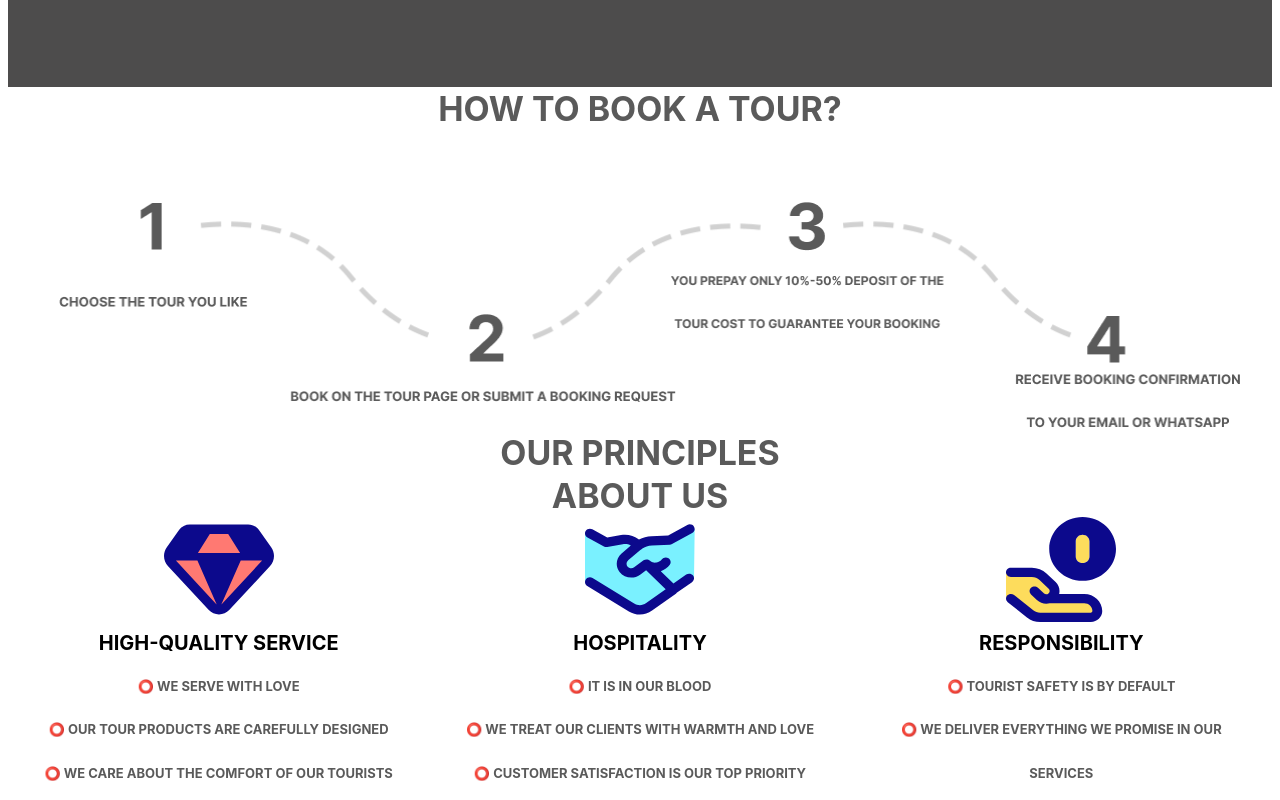
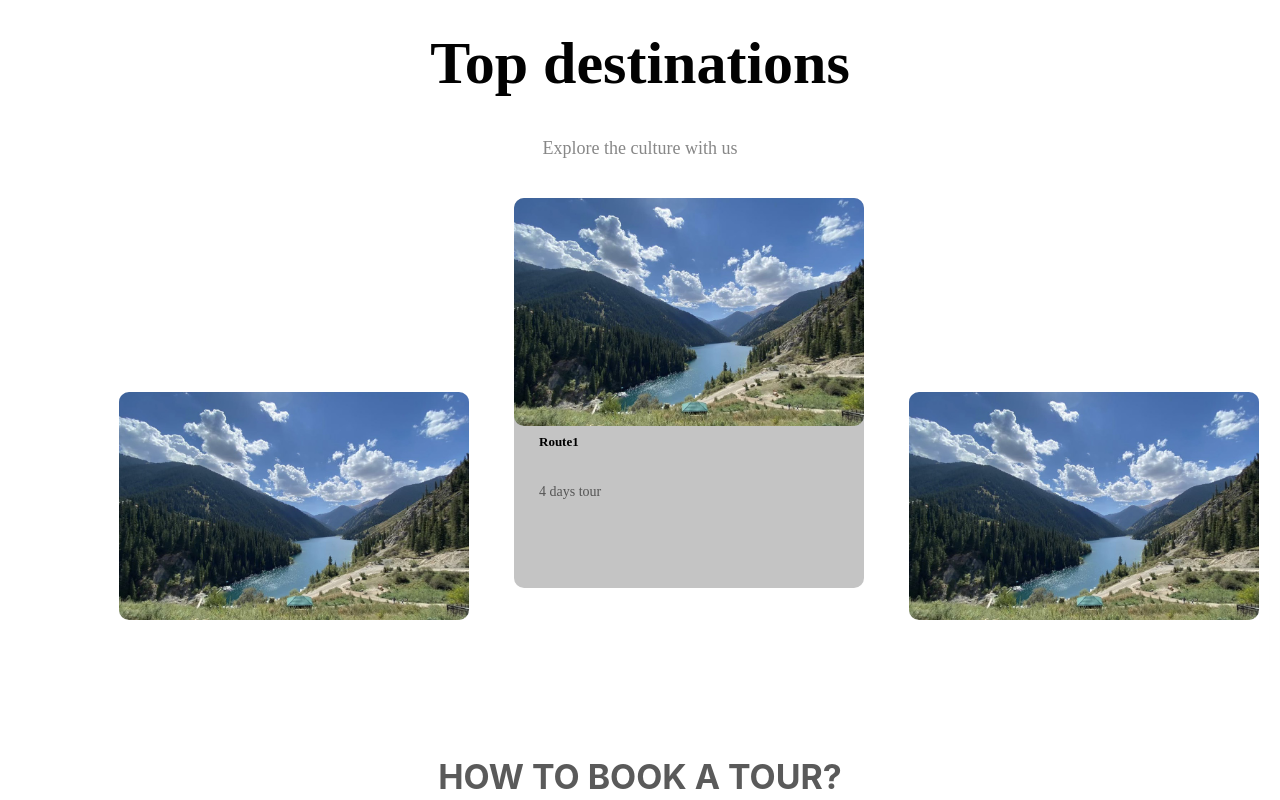
Before and after one commit to margulan-kalykul/skyway, an Angular app: page /home in a window 1280 px wide. Shown: the part 3160-3960 px from the top of the page. Built offline with nearby package versions, Linux system fonts and the light colour scheme.

Commit message:
Top destinations part + margins + pretty much main page is done

```diff
--- a/src/app/components/all-tours/all-tours.component.ts
+++ b/src/app/components/all-tours/all-tours.component.ts
@@ -48,11 +48,15 @@ export class AllToursComponent implements OnInit {
     }
     if (this.currentPart === this.multiTours.length-4) {
       this.isRightArrowShown = false;
-      this.isLeftArrowShown = true;
     }
     else {
       this.isRightArrowShown = true;
+    }
+    if (this.currentPart === 0) {
       this.isLeftArrowShown = false;
+    }
+    else {
+      this.isLeftArrowShown = true;
     }
   }
 
@@ -62,11 +66,15 @@ export class AllToursComponent implements OnInit {
     }
     if (this.currentPart === 0) {
       this.isLeftArrowShown = false;
-      this.isRightArrowShown = true;
     }
     else {
       this.isLeftArrowShown = true;
+    }
+    if (this.currentPart === this.multiTours.length-4) {
       this.isRightArrowShown = false;
+    }
+    else {
+      this.isRightArrowShown = true;
     }
   }
 
--- /dev/null
+++ b/src/app/components/top-destinations/top-destinations.component.css
@@ -0,0 +1,124 @@
+.header {
+    color: #020202;
+    font-size: 60px;
+    font-family: Poppins;
+    font-weight: 600;
+    line-height: 70px;
+    text-align: center;
+}
+
+.sub-header {
+    color: #878787;
+    font-size: 18px;
+    font-family: Poppins;
+    font-weight: 500;
+    line-height: 36px;
+    text-align: center;
+    margin-top: 32px;
+    margin-bottom: 32px;
+}
+
+.top-destinations-scroll {
+    display: flex;
+    justify-content: space-between;
+    width: min-content;
+    margin: auto;
+    overflow: hidden;
+}
+
+.list-cards {
+    display: flex;
+    gap: 45px;
+    padding-left: 45px;
+    padding-right: 45px;
+    /* overflow: hidden; */
+    width: 1140px;
+    height: 422px;
+    transition: transform 0.5s ease-in-out;
+}
+
+.full-card {
+    position: relative;
+    display: inline-block;
+    height: 390px;
+    width: 350px;
+    background-color: #C4C4C4;
+    border-radius: 10px;
+}
+
+.full-card-image {
+    width: 350px;
+    height: 228px;
+    border-radius: 10px;
+}
+
+.full-card-title {
+    color: black;
+    font-size: 13px;
+    font-family: Poppins;
+    font-weight: 600;
+    position: absolute;
+    line-height: 24px;
+    left: 10px;
+    width: 80%;
+    height: 50px;
+    padding-left: 15px;
+    padding-right: 15px;
+}
+
+.full-card-desc {
+    color: #555555;
+    font-size: 14px;
+    font-family: Poppins;
+    font-weight: 500;
+    position: relative;
+    line-height: 24px;
+    top: 50px;
+    left: 10px;
+    width: 80%;
+    height: 100px;
+    padding-left: 15px;
+    padding-right: 15px;
+}
+
+.half-card {
+    width: 350px;
+    height: 228px;
+    border-radius: 10px;
+    position: relative;
+    display: inline-block;
+    /* background-color: green; */
+    top: 194px;
+}
+
+.half-card-image {
+    width: 350px;
+    height: 228px;
+    border-radius: 10px;
+}
+
+.arrow-section {
+    display: inline-block;
+    position: relative;
+    width: 66px;
+    height: 422px;
+    z-index: 10;
+    background-color: white;
+}
+
+.arrow {
+    /* display: inline-block; */
+    position: relative;
+    top: 50%;
+    transform: translateY(-50%);
+    width: 64px;
+    height: 54px;
+    color: #737373;
+    border: 1px #E8E8E8 solid;
+    border-radius: 10px;
+    font-size: 27px;
+    line-height: 54px;
+    margin: auto;
+    /* padding: 10px; */
+    cursor: pointer;
+}
--- /dev/null
+++ b/src/app/components/top-destinations/top-destinations.component.html
@@ -0,0 +1,33 @@
+<div class="header">Top destinations</div>
+<div class="sub-header">Explore the culture with us</div>
+
+<div class="top-destinations-scroll">
+    <div class="arrow-section">
+      @if (isLeftArrowShown) {
+        <div class="arrow" (click)="prevMultiTours()">&#10094;</div>
+      }
+    </div>
+
+    <div class="list-cards" [style.transform]="'translateX(' + (-currentPart * 1185) + 'px)'">
+      @for (destination of destinations; track destination) {
+        <div class="half-card">
+            <img class="half-card-image" src="assets/images/simple-tour-card-example-1.png" alt="">
+        </div>
+        <div class="full-card">
+          <img class="full-card-image" src="assets/images/simple-tour-card-example-1.png" alt="">
+          <div class="full-card-title">{{ destination.route }}</div>
+          <div class="full-card-desc">4 days tour</div>
+        </div>
+        <div class="half-card">
+            <img class="half-card-image" src="assets/images/simple-tour-card-example-1.png" alt="">
+        </div>
+      }
+    </div>
+
+    <div class="arrow-section">
+      @if (isRightArrowShown) {
+        <div class="arrow" (click)="nextMultiTours()">&#10095;</div>
+      }
+    </div>
+
+</div>
--- /dev/null
+++ b/src/app/components/top-destinations/top-destinations.component.ts
@@ -0,0 +1,82 @@
+import { Component } from '@angular/core';
+import { ToursService } from '../../services/tours.service';
+import { Tour } from '../../models/interfaces';
+
+@Component({
+  selector: 'app-top-destinations',
+  standalone: true,
+  imports: [],
+  templateUrl: './top-destinations.component.html',
+  styleUrl: './top-destinations.component.css'
+})
+export class TopDestinationsComponent {
+  destinations: Tour[];
+  headers_list: string[];
+  currentPart = 0;
+  isRightArrowShown = true;
+  isLeftArrowShown = false;
+
+  constructor(private toursService: ToursService) {
+    this.destinations = [];
+    this.headers_list = [];
+  }
+
+  ngOnInit(): void {
+    this.getTours();
+    // this.getHeaders();
+  }
+
+  nextMultiTours(): void {
+    if (this.currentPart < this.destinations.length-4) {
+      this.currentPart++;
+    }
+    if (this.currentPart === this.destinations.length-4) {
+      this.isRightArrowShown = false;
+    }
+    else {
+      this.isRightArrowShown = true;
+    }
+    if (this.currentPart === 0) {
+      this.isLeftArrowShown = false;
+    }
+    else {
+      this.isLeftArrowShown = true;
+    }
+  }
+
+  prevMultiTours(): void {
+    if (this.currentPart > 0) {
+      this.currentPart--;
+    }
+    if (this.currentPart === 0) {
+      this.isLeftArrowShown = false;
+    }
+    else {
+      this.isLeftArrowShown = true;
+    }
+    if (this.currentPart === this.destinations.length-4) {
+      this.isRightArrowShown = false;
+    }
+    else {
+      this.isRightArrowShown = true;
+    }
+  }
+
+  getTours(): void {
+    // this.toursService.getToursWithHeaders().subscribe((toursWithHeaders) => {
+    //   this.tours = toursWithHeaders;
+    // })
+    this.destinations = [
+      {id: '1', description: 'Desc1', owner_id: '1', route: 'Route1', tour_categories: null, tour_events: null, tour_images: null, tour_location: null, tour_videos: null},
+      {id: '1', description: 'Desc1', owner_id: '1', route: 'Route1', tour_categories: null, tour_events: null, tour_images: null, tour_location: null, tour_videos: null},
+      {id: '1', description: 'Desc1', owner_id: '1', route: 'Route1', tour_categories: null, tour_events: null, tour_images: null, tour_location: null, tour_videos: null},
+      {id: '1', description: 'Desc1', owner_id: '1', route: 'Route1', tour_categories: null, tour_events: null, tour_images: null, tour_location: null, tour_videos: null},
+      {id: '1', description: 'Desc1', owner_id: '1', route: 'Route1', tour_categories: null, tour_events: null, tour_images: null, tour_location: null, tour_videos: null},
+      {id: '1', description: 'Desc1', owner_id: '1', route: 'Route1', tour_categories: null, tour_events: null, tour_images: null, tour_location: null, tour_videos: null},
+      {id: '1', description: 'Desc1', owner_id: '1', route: 'Route1', tour_categories: null, tour_events: null, tour_images: null, tour_location: null, tour_videos: null},
+      {id: '1', description: 'Desc1', owner_id: '1', route: 'Route1', tour_categories: null, tour_events: null, tour_images: null, tour_location: null, tour_videos: null},
+      {id: '1', description: 'Desc1', owner_id: '1', route: 'Route1', tour_categories: null, tour_events: null, tour_images: null, tour_location: null, tour_videos: null},
+      {id: '1', description: 'Desc1', owner_id: '1', route: 'Route1', tour_categories: null, tour_events: null, tour_images: null, tour_location: null, tour_videos: null},
+    ];
+  }
+}
--- a/src/app/pages/main-page/main-page.component.css
+++ b/src/app/pages/main-page/main-page.component.css
@@ -8,3 +8,8 @@
     word-wrap: break-word;
     text-align: center;
 }
+
+.three-columns-container {
+    display: flex;
+    justify-content: space-around;
+}
--- a/src/app/pages/main-page/main-page.component.html
+++ b/src/app/pages/main-page/main-page.component.html
@@ -19,22 +19,31 @@
 </div>
 
 <!-- Short Search section -->
-<app-short-search></app-short-search>
+<div style="margin-bottom: 90px;">
+    <app-short-search></app-short-search>
+</div>
+
+
+<!-- Top destinations -->
+<div style="margin-bottom: 135px;">
+    <app-top-destinations></app-top-destinations>
+</div>
+
 
 <!-- "How to book a tour" part -->
-<div style="width: 100%; height: 100%; padding-top: 30px; padding-bottom: 30px; background: #4D4C4C; justify-content: center; align-items: center; display: inline-flex;">
+<!-- <div style="width: 100%; height: 100%; padding-top: 30px; padding-bottom: 30px; background: #4D4C4C; justify-content: center; align-items: center; display: inline-flex;">
     <div style="height: 89.50px; position: relative; flex-direction: column; justify-content: flex-start; align-items: flex-start; display: flex"></div>
-</div>
+</div> -->
 
 <div class="part-header">How to book a tour?</div>
-<div>
+<div style="margin-bottom: 50px;">
     <img [src]="imageNames.bookTourSteps" alt="Steps to book a tour" style="width: 1200px; height: 300px; position: relative; display: block; margin: auto;">
 </div>
 
 <!-- "About us" part -->
-<div class="part-header">Our principles</div>
-<div class="part-header">About us</div>
-<div style="display: flex; justify-content: space-around;">
+<div class="part-header" style="margin-bottom: 15px;">About us</div>
+<div class="part-header" style="margin-bottom: 30px;">Our principles</div>
+<div class="three-columns-container"  style="margin-bottom: 30px;">
     <div style="display: flex; flex-direction: column; align-items: center;">
         <img [src]="imageNames.aboutUsImage1" alt="" style="width: 110px; height: 105px;">
         <div style="width: 349px; text-align: center; color: black; font-size: 20px; font-family: Inter; font-weight: 700; text-transform: uppercase; line-height: 43.20px; word-wrap: break-word">High-quality service</div>
@@ -93,11 +102,11 @@
 
 
 <!-- "We are in numbers" part -->
-<img [src]="imageNames.weAreInNumbers" alt="">
+<img style="margin-bottom: 100px;" [src]="imageNames.weAreInNumbers" alt="">
 
 <!-- Instagram -->
-<div class="part-header">We are on Instagram</div>
-<!-- <div style="height: 1200px; width: 1700px; display: block; position: static;">
+<!-- <div class="part-header">We are on Instagram</div>
+<div style="height: 1200px; width: 1700px; display: block; position: static;">
     <div style="width: 100%; height: 100%; position: relative;">
         <div style="width: 1200px; height: 926.66px; left: 0px; top: 50px; position: absolute; flex-direction: column; justify-content: flex-start; align-items: flex-start; gap: 2px; display: inline-flex">
             <div style="width: 1200px; height: 72px; padding-top: 20px; padding-bottom: 20px; background: white; justify-content: center; align-items: center; display: inline-flex">
@@ -117,7 +126,7 @@
 </div> -->
 
 <!-- Reviews -->
-<div class="part-header">Reviews of our tourists</div>
+<div class="part-header" style="margin-bottom: 30px;">Reviews of our tourists</div>
 <img style="width: 100%; margin: auto;" [src]="imageNames.reviews" alt="">
 
 <!-- Footer -->
--- a/src/app/pages/main-page/main-page.component.ts
+++ b/src/app/pages/main-page/main-page.component.ts
@@ -7,11 +7,12 @@ import { DeviceInfo } from '../../models/device-info';
 import { TopOfPageComponent } from "../../components/top-of-page/top-of-page.component";
 import { HeaderComponent } from "../../components/header/header.component";
 import { ShortSearchComponent } from "../../components/short-search/short-search.component";
+import { TopDestinationsComponent } from "../../components/top-destinations/top-destinations.component";
 
 @Component({
   selector: 'app-main-page',
   standalone: true,
-  imports: [TourScheduleComponent, AllToursComponent, TopOfPageComponent, HeaderComponent, ShortSearchComponent],
+  imports: [TourScheduleComponent, AllToursComponent, TopOfPageComponent, HeaderComponent, ShortSearchComponent, TopDestinationsComponent],
   templateUrl: './main-page.component.html',
   styleUrl: './main-page.component.css'
 })
```
Also changed, not shown: 1 other file (tests, documents, lock files or other folders).
